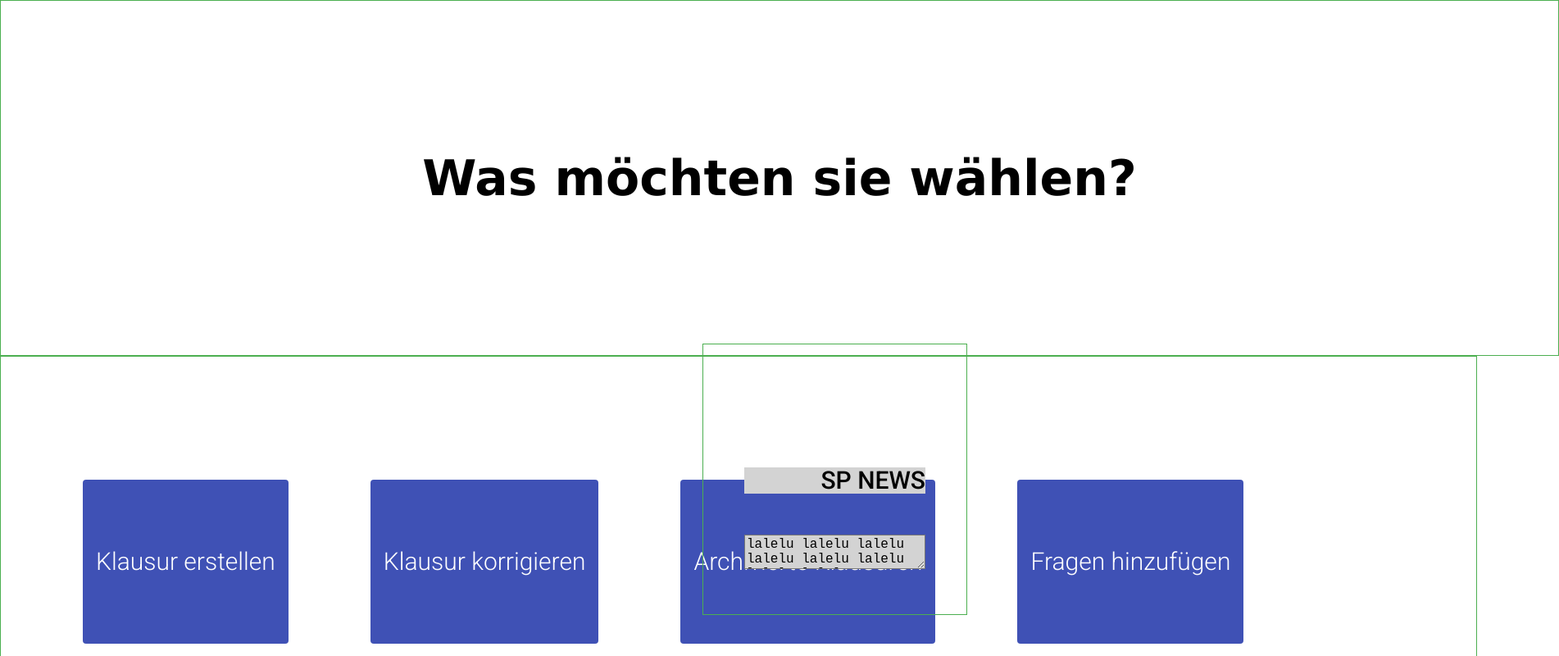
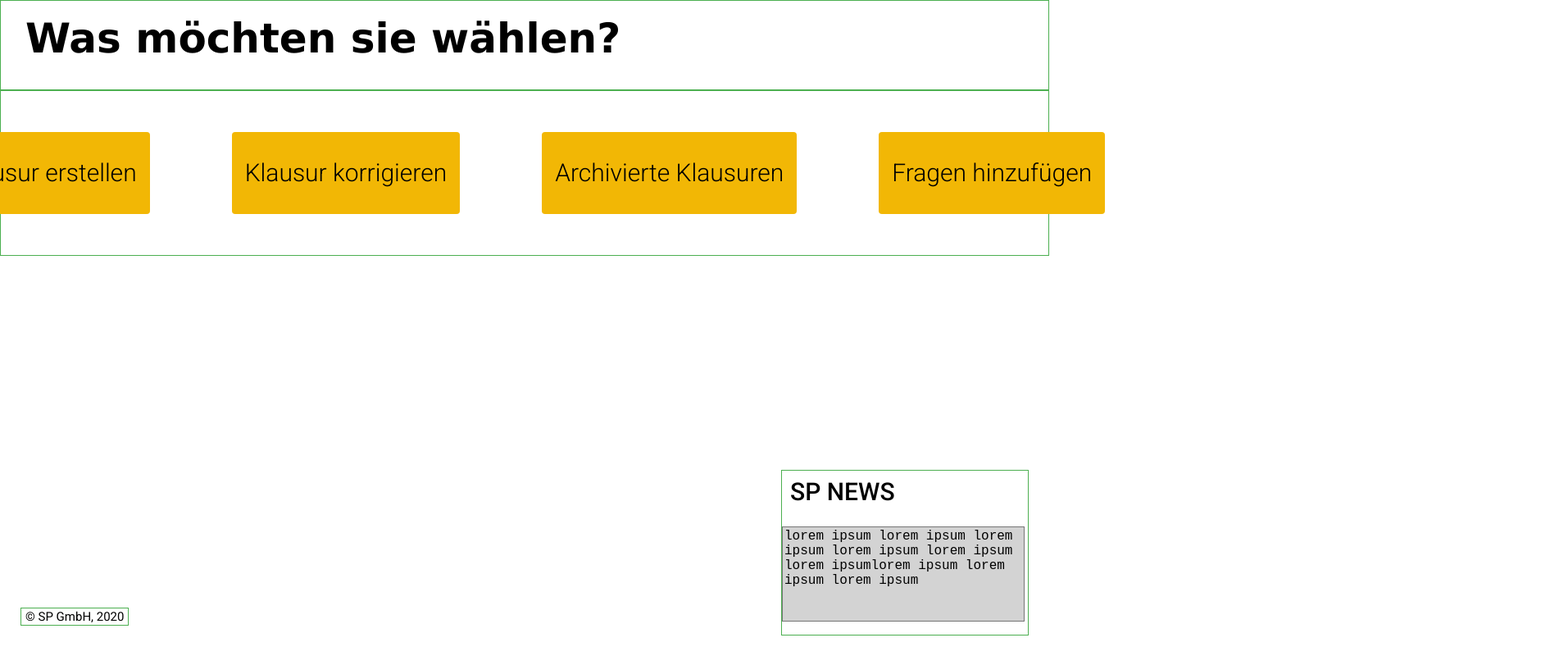
Before and after one commit to MediocreMarcel/SP, an Angular app in the folder Frontend/SPFrontend/: page /home-page in a window 1280 px wide. Shown: the top 800 px of the page at 82% size, 1902 px wide, since content can reach past the window. Built offline with nearby package versions, Linux system fonts and the light colour scheme.

Commit message:
[SP-43] Frontend finished

```diff
--- a/Frontend/SPFrontend/src/app/components/home-page/home-page.component.css
+++ b/Frontend/SPFrontend/src/app/components/home-page/home-page.component.css
@@ -1,61 +1,76 @@
-.top{  width:1700px;
+
+.top{
+  width:auto;
   margin: auto;
-  padding: 100px;
   border: 1px solid #4CAF50;
 }
 .frage {
   font-family: verdana;
   color: black;
-  text-align: center;
+  text-align: left;
   font-weight: bold;
-  font-size: 60px;
-
-  margin-top: 100px;
-  margin-bottom: 100px;
+  font-size: 50px;
+  padding: 30px;
 
 
 }
 .mid{
-  width:1700px;
+  width:auto;
   margin: auto;
-  padding: 50px;
   border: 1px solid #4CAF50;
+  display: flex;
+  justify-content: center
+
 }
 .buttons {
-  height: 200px;
-  margin-top: 100px;
-  margin-right: 50px;
-  margin-left: 50px;
-  margin-bottom: 100px;
-
-  color: white;
+  background-color: #F2B705;
+  height: auto;
+  min-height: 100px;
+  min-width: fit-content;
+  color: black;
   text-align: center;
   font-weight: lighter;
   font-size: 30px;
+  margin: 50px;
 }
+
+
 .bot{
-  width: auto;
-  margin: auto;
-
-  padding: 50px;
+  width: 300px;
+  min-height: 200px;
   border: 1px solid #4CAF50;
-
   position: fixed;
-  bottom: 50px;
-  right: 100px;
+  bottom: 25px;
+  right: 25px;
 }
 .news_title{
   color: black;
   font-size: 30px;
-  background-color: lightgray;
-  margin-top: 100px;
-  margin-bottom: 50px;
-  text-align: right;
+  padding: 10px;
+  text-align: left;
 }
 
 .news_text {
+  width: 290px; /* Bug-SP43 muss noch bearbeitet werden, laesst sich nicht and groesse von Container auto anpassen */
+  height: 110px;
+
+  resize: none;
   color: black;
   font-size: 16px;
   background-color: lightgray;
 
 }
+
+.copyright{
+  position: fixed;
+  bottom: 25px;
+  left: 25px;
+  border: 1px solid #4CAF50;
+}
+
+.copyrigt_text{
+  color: black;
+  font-size: 15px;
+  padding: 5px;
+  text-align: left;
+}
--- a/Frontend/SPFrontend/src/app/components/home-page/home-page.component.html
+++ b/Frontend/SPFrontend/src/app/components/home-page/home-page.component.html
@@ -4,13 +4,21 @@
 </div>
 
 <div class="mid">
-<button class="buttons" (click)="klausurErstellenNav()" color="primary" id="1" mat-flat-button type="button">  Klausur erstellen </button>
-<button class="buttons" (click)="klausurKorrigierenNav()" color="primary" id="2" mat-flat-button type="button"> Klausur korrigieren </button>
-<button class="buttons" (click)="archivierteKlausurenNav()" color="primary" id="3" mat-flat-button type="button"> Archivierte Klausuren</button>
-<button class="buttons" (click)="fragenHinzufuegenNav()" color="primary" id="4" mat-flat-button type="button"> Fragen hinzufügen </button>
+<button class="buttons" (click)="klausurErstellenNav()" color="primary" id="1" mat-flat-button
+        type="button" title="Hier können Sie eine neue Prüfung erstellen">Klausur erstellen</button>
+<button class="buttons" (click)="klausurKorrigierenNav()" color="primary" id="2" mat-flat-button
+        type="button" title="Beginnen Sie mit der Korrektur von vorliegenden Klausuren"> Klausur korrigieren </button>
+<button class="buttons" title="Hier finden Sie Ihre archivierten Klausuren" (click)="archivierteKlausurenNav()" color="primary" id="3" mat-flat-button
+        type="button"> Archivierte Klausuren</button>
+<button class="buttons" title="Fügen Sie neue Fragen Ihrem Fragenpool hinzu" (click)="fragenHinzufuegenNav()" color="primary" id="4" mat-flat-button
+        type="button"> Fragen hinzufügen </button>
   </div>
 
 <div class="bot">
-<h2 class="news_title">SP NEWS  </h2>
-<textarea class="news_text">lalelu lalelu lalelu lalelu lalelu lalelu lalelu lalelu</textarea>
+<h2 class="news_title">SP NEWS</h2>
+<textarea class="news_text">lorem ipsum lorem ipsum lorem ipsum lorem ipsum lorem ipsum lorem ipsumlorem ipsum lorem ipsum lorem ipsum</textarea>
   </div>
+
+<p class="copyright">
+  <label class="copyrigt_text">© SP GmbH, 2020 </label>
+</p>
```
